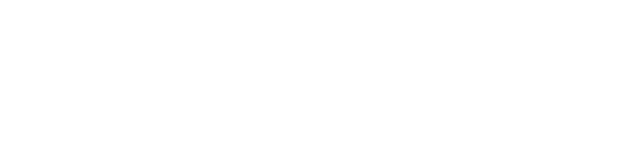
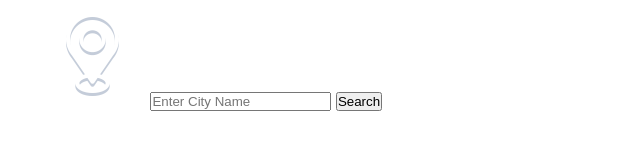
Before and after one commit to sajjadsaberi/WeatherAPP, a plain HTML site: page index.html in a window 1280 px wide. Shown: the whole page, without its empty margins (0-640 px from the left). Drawn offline with Linux system fonts and the light colour scheme.

Commit message:
add the HTML Files TO this Project

```diff
--- a/index.html
+++ b/index.html
@@ -4,9 +4,14 @@
     <meta charset="UTF-8">
     <meta name="viewport" content="width=device-width, initial-scale=1.0">
     <title>Document</title>
-    <link href="style.css" rel="stylesheet" type="text/css">
+    <link href="css/style.css" rel="stylesheet" type="text/css">
 </head>
 <body>
+    <div id="search">
+        <img src="./img/location.png" alt="location icon" id="location"/>
+        <input type="text" placeholder="Enter City Name"/>
+        <button>Search</button>
+    </div>
     <script src="script.js"></script>
 </body>
 </html>
```
Also changed, not shown: css/style.css (renamed from style.css), img/location.png (added).
